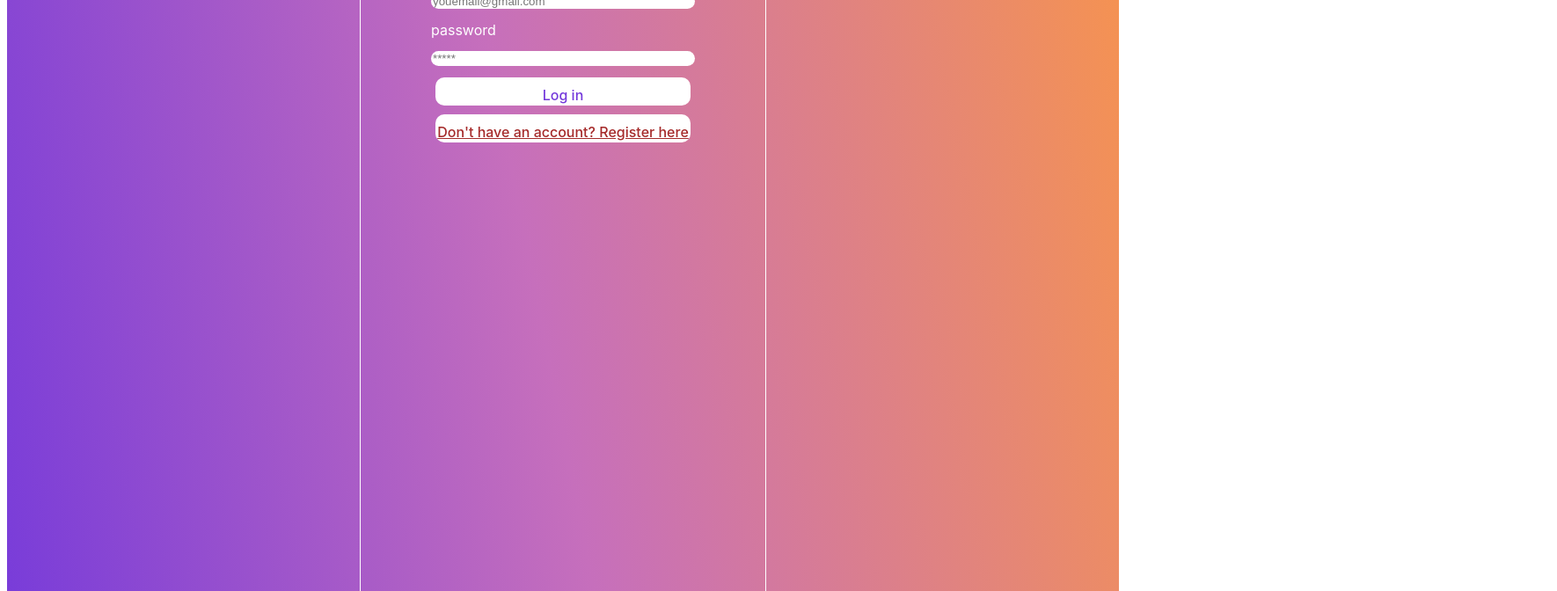
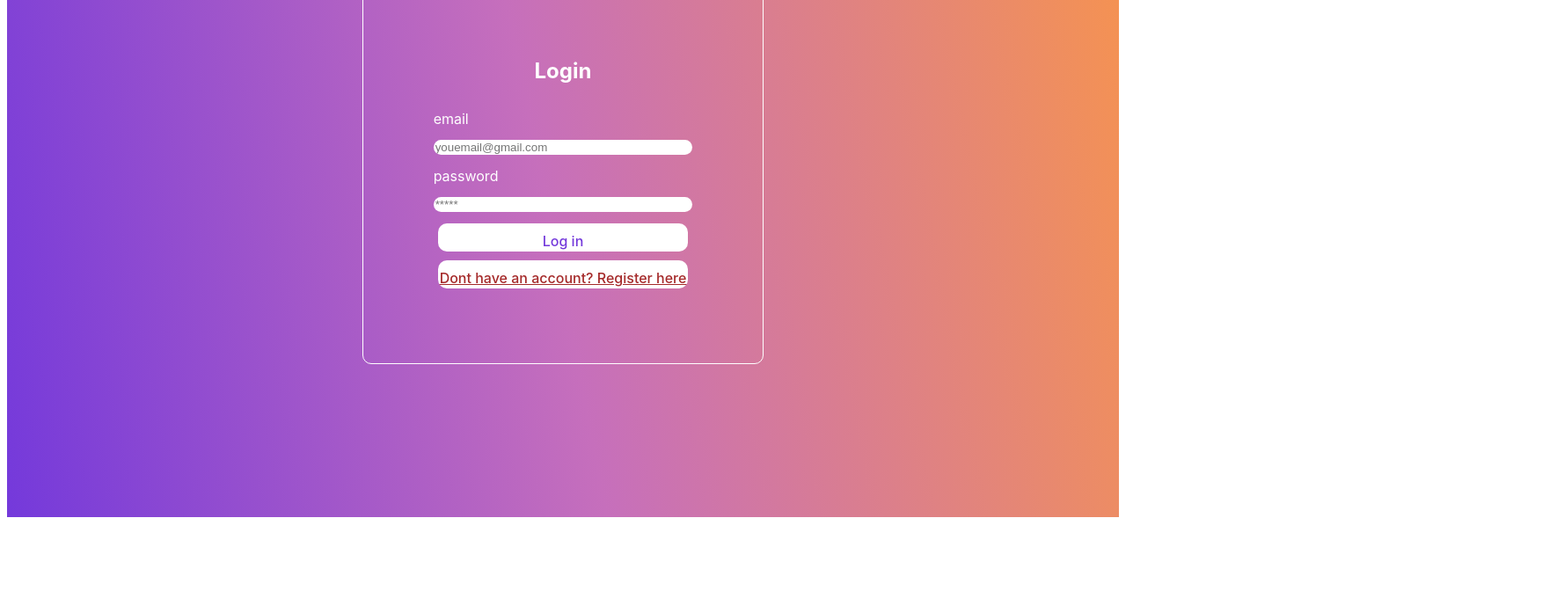
Before and after one commit to tonyh2323/leaguetracker, a React (Vite) app: page /Login in a window 1280 px wide. Shown: the part 220-892 px from the top of the page at 88% size, 1770 px wide, since content can reach past the window. After the commit the page ends 816 px from the top, so only its background shows below. Built offline with nearby package versions, Linux system fonts and the light colour scheme.

Commit message:
fixed login and registration forms

```diff
--- a/src/Login.jsx
+++ b/src/Login.jsx
@@ -1,7 +1,8 @@
 import BackgroundRemove from './BackgroundRemove'
 import React, {useState} from 'react';
+import Register from './Register';
 
-export  const Login = () =>{
+export  const Login = (props) =>{
     const [email, setEmail] = useState('');
     const [pass, setpass] = useState('');
 
@@ -18,9 +19,10 @@ export  const Login = () =>{
                 <label htmlFor='password'>password</label>
                 <input value={pass}  onChange={(e) => setPass(e.target.value)} type="password" placeholder="*****" id="password"name="password"/>
                 <button type="submit">Log in</button>
-            </form>
-            <button className="link-btn" onClick={() => props.onFormSwitch('register')}>Don't have an account? Register here</button>
-            <BackgroundRemove />
+
+                <button className="link-btn" onClick={() =>  props.onFormSwitch('register')}> Dont have an account? Register here</button>
+              </form>
+
         </div>
     )
 
--- a/src/Register.jsx
+++ b/src/Register.jsx
@@ -1,7 +1,7 @@
 import BackgroundRemove from './BackgroundRemove'
 import React, {useState} from 'react';
 
-export const Register = () =>{
+export const Register = (props) =>{
         const [email, setEmail] = useState('');
         const [pass, setPass] = useState('');
         const [name, setName] = useState('');
@@ -21,9 +21,11 @@ export const Register = () =>{
             <label htmlFor='password'>password</label>
             <input value={pass} onChange={(e) => setPass(e.target.value)} type="password" placeholder="*****" id="password"name="password"/>
             <button type="Submit">Register</button>
-         </form>
-         <button className="link-btn" onClick={() => props.onFormSwitch('login')}>Already have an account? Login here.</button>
-        <BackgroundRemove />
+         <button className="link-btn" onClick={() =>  props.onFormSwitch('login')}>Already have an account? Login here.</button>
+
+        </form>
+
+
         </div>
     )
         }
```
